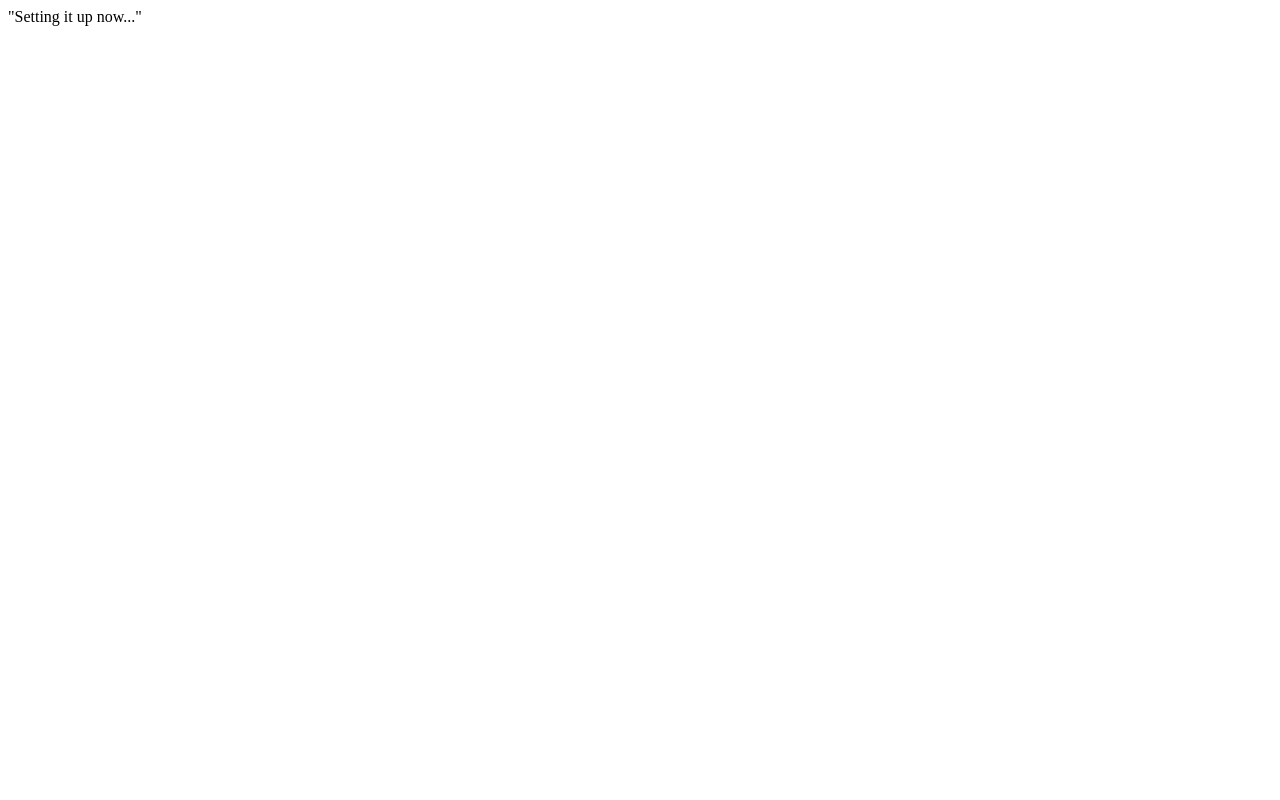
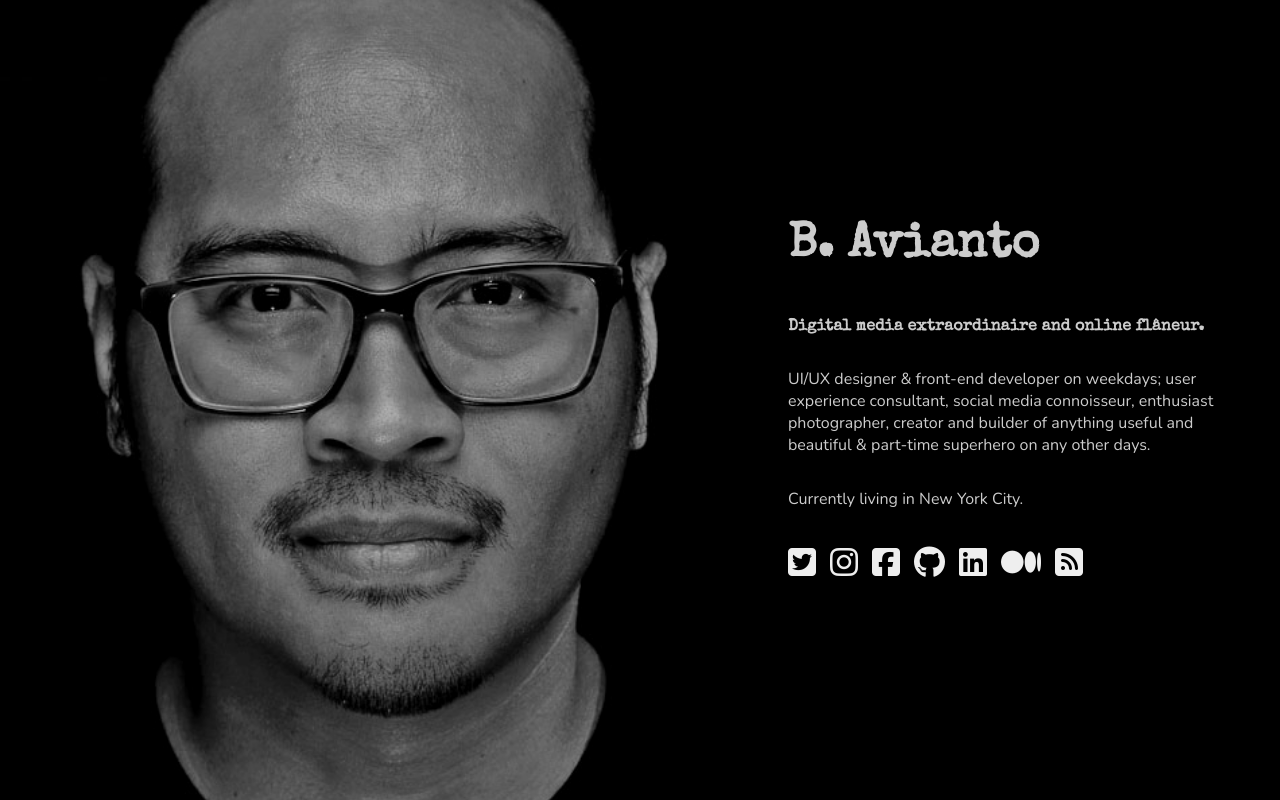
Before and after one commit to avianto/avianto.github.io, a plain HTML site: page index.html in a window 1280 px wide. Drawn offline with nearby package versions, Linux system fonts and the light colour scheme.

Commit message:
Second try

```diff
--- /dev/null
+++ b/css/styles.css
@@ -0,0 +1,66 @@
+body {
+  margin: 0;
+  padding: 0;
+  color: #ccc;
+  background-color: #000; }
+
+a {
+  color: #eee; }
+
+#main {
+  width: 100vw;
+  height: 100vh;
+  display: grid;
+  grid-template-columns: minmax(300px, 1.5fr) minmax(300px, 1fr); }
+  @media only screen and (max-width: 800px) {
+    #main {
+      display: flex;
+      flex-direction: column;
+      flex-wrap: nowrap;
+      height: auto; } }
+
+#photo {
+  background: #000 url(../images/p01.jpg) no-repeat center center;
+  background-size: cover;
+  opacity: 0.8; }
+  @media only screen and (max-width: 800px) {
+    #photo {
+      margin: 10px 0;
+      min-height: 200px;
+      min-width: 200px;
+      background-size: contain; } }
+
+#info {
+  padding: 20px;
+  display: flex;
+  flex-direction: column;
+  justify-content: center; }
+  #info h1,
+  #info h2 {
+    font-family: "Special Elite", cursive;
+    font-size: 3rem; }
+  #info h1 {
+    margin-top: 0;
+    white-space: nowrap; }
+  #info h2 {
+    line-height: 1.5; }
+    #info h2 span {
+      display: inline-block; }
+  #info p {
+    font-family: "Nunito", sans-serif; }
+  #info p,
+  #info h2 {
+    font-size: 1rem; }
+  @media only screen and (max-width: 800px) {
+    #info {
+      align-items: center;
+      padding-top: 0; } }
+
+#soc-med {
+  margin-top: 20px; }
+  #soc-med a {
+    margin-right: 10px; }
+    #soc-med a:last-of-type {
+      margin-right: 0; }
+
+/*# sourceMappingURL=styles.css.map */
--- a/index.html
+++ b/index.html
@@ -1 +1,50 @@
-"Setting it up now..."
+<!doctype html>
+
+<head>
+    <meta charset="utf-8">
+    <!-- Global Site Tag (gtag.js) - Google Analytics -->
+    <script async src="https://www.googletagmanager.com/gtag/js?id=UA-105741-2"></script>
+    <script>
+        window.dataLayer = window.dataLayer || [];
+
+        function gtag() {
+            dataLayer.push(arguments)
+        };
+        gtag('js', new Date());
+
+        gtag('config', 'UA-105741-2');
+
+    </script>
+    <meta name="viewport" content="width=device-width, initial-scale=1">
+    <title>B. Avianto: Digital media extraordinaire and online flaneur.</title>
+    <script src="https://use.fontawesome.com/e64a9b79f7.js"></script>
+    <link href="https://fonts.googleapis.com/css?family=Nunito|Special+Elite" rel="stylesheet">
+    <link rel="stylesheet" href="css/styles.css" type="text/css">
+</head>
+
+<body>
+
+    <div id="main">
+        <div id="photo"></div>
+        <div id="info">
+            <h1>B. Avianto</h1>
+            <h2>Digital media extraordinaire and <span>online flâneur.</span></h2>
+            <p>UI/UX designer &amp; front-end developer on weekdays; user experience consultant, social media connoisseur, enthusiast photographer, creator and builder of anything useful and beautiful &amp; part-time superhero on any other days.</p>
+
+            <p>Currently living in New York City.</p>
+            <div id="soc-med">
+                <a href="http://twitter.com/avianto" title="the regular musing and rants"><i class="fa fa-twitter-square fa-2x" aria-hidden="true"></i></a>
+                <a href="http://instagram.com/avianto" title="musing through pictures"><i class="fa fa-instagram fa-2x" aria-hidden="true"></i></a>
+                <a href="http://facebook.com/avianto" title="everybody's social media"><i class="fa fa-facebook-square fa-2x" aria-hidden="true"></i></a>
+                <a href="https://github.com/avianto" title="coding and stuff"><i class="fa fa-github fa-2x" aria-hidden="true"></i></a>
+                <a href="http://linkedin.com/in/avianto" title="resume and work related things"><i class="fa fa-linkedin-square fa-2x" aria-hidden="true"></i></a>
+                <a href="https://medium.com/@avianto" title="expression through writing"><i class="fa fa-medium fa-2x" aria-hidden="true"></i></a>
+                <a href="https://journal.avianto.com/" title="avianto's journal"><i class="fa fa-rss-square fa-2x" aria-hidden="true"></i></a>
+            </div>
+        </div>
+
+    </div>
+
+</body>
+
+</html>
```
Also changed, not shown: images/p01.jpg (added).
